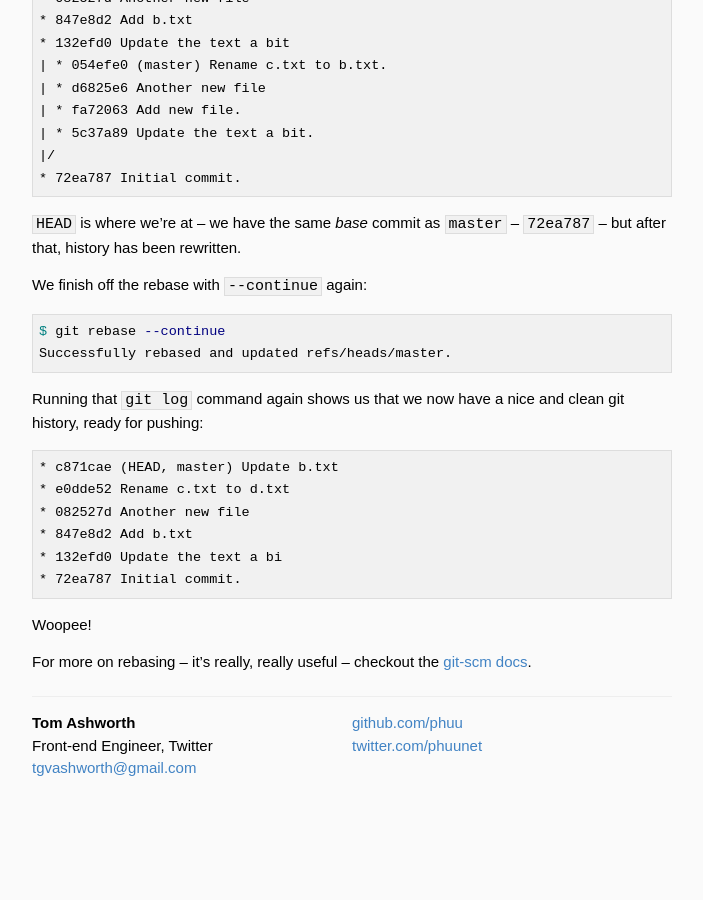
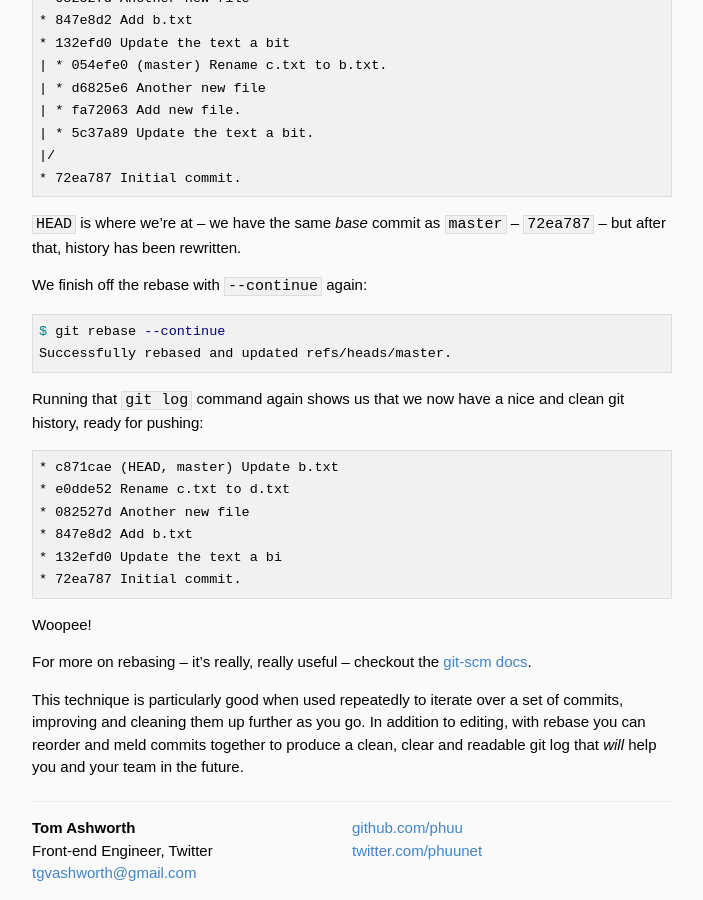
Before and after one commit to tgvashworth/tgvashworth.github.io, a Jekyll site: the page built from _posts/2014-02-24-rebase-you-interactively-for-great-good.md, in a window 1280 px wide and 900 px high, scrolled down 6791 px. Shown: the whole window, without its empty margins (288-991 px from the left). Built offline with Jekyll 4.4.1, drawn with Linux system fonts in a browser that asks for light colours; some web fonts are replaced; Markdown is read by kramdown in place of the engine named in the settings; before the commit the page ends 7586 px from its top, so only the background shows below that.

Commit message:
Add note at the end of rebase -i.

```diff
--- a/_posts/2014-02-24-rebase-you-interactively-for-great-good.md
+++ b/_posts/2014-02-24-rebase-you-interactively-for-great-good.md
@@ -352,3 +352,5 @@ Running that `git log` command again shows us that we now have a nice and clean
 Woopee!
 
 For more on rebasing – it's really, really useful – checkout the [git-scm docs](http://git-scm.com/docs/git-rebase).
+
+This technique is particularly good when used repeatedly to iterate over a set of commits, improving and cleaning them up further as you go. In addition to editing, with rebase you can reorder and meld commits together to produce a clean, clear and readable git log that *will* help you and your team in the future.
```
